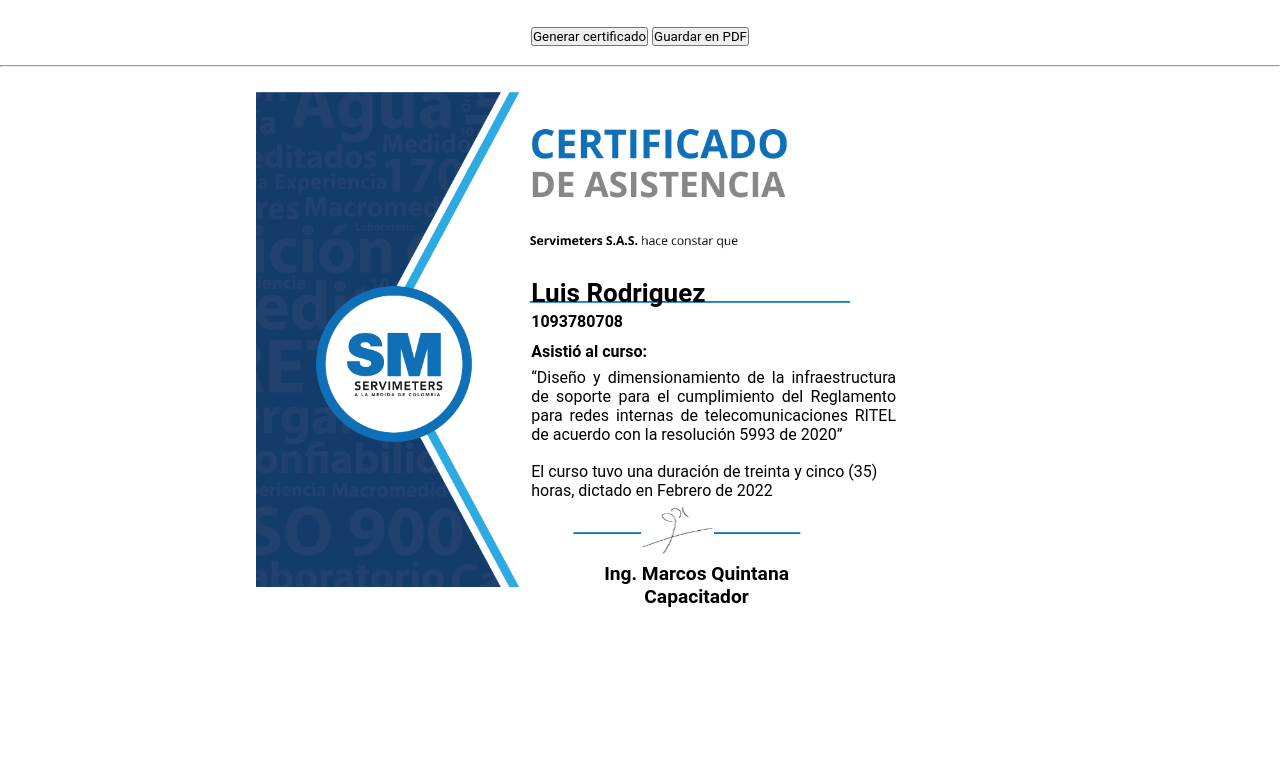
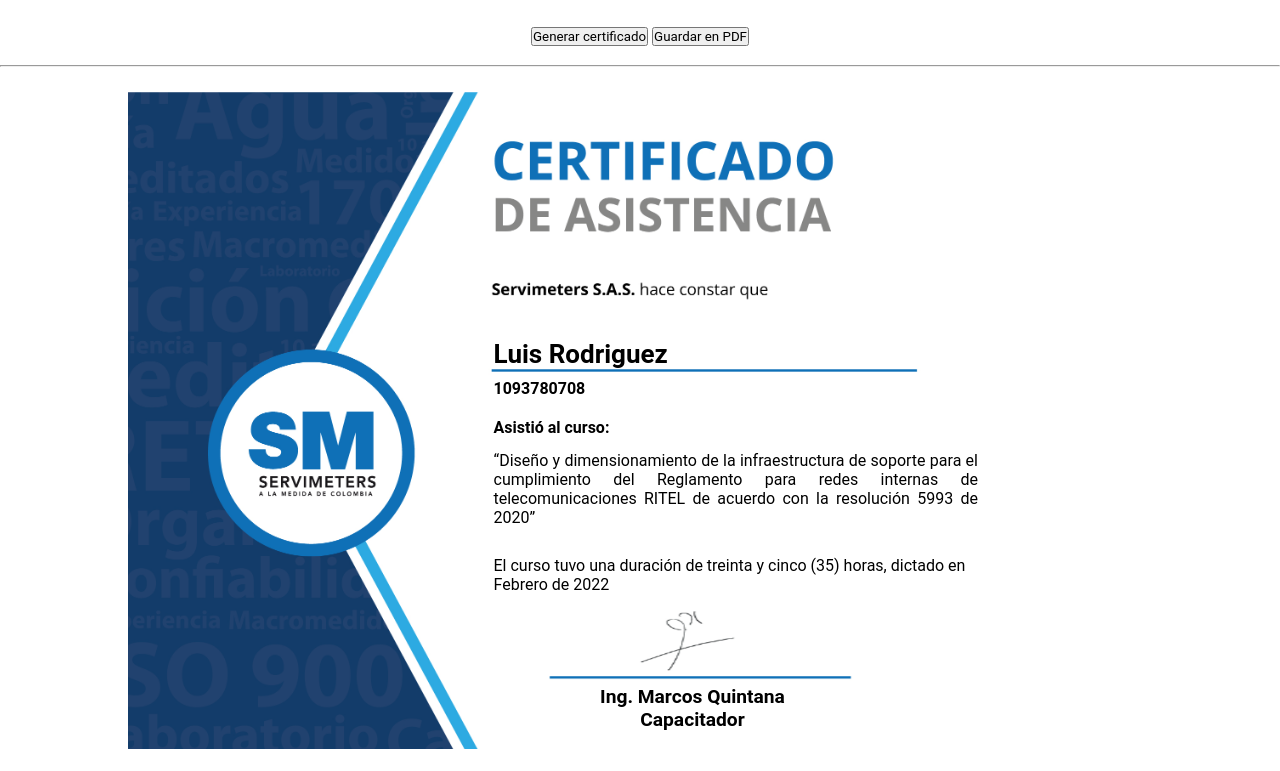
Before and after one commit to LuisF-1995/GenerarCertificadosEnPDF, a plain HTML site: page pagina.HTML in a window 1280 px wide. Both pictures are taken after a click on the button "Generar certificado". Shown: the top 771 px of the page. Drawn offline with Linux system fonts and the light colour scheme.

Commit message:
dejando fijas las medidas del certificado para evitar distorsiones

```diff
--- a/estilo.css
+++ b/estilo.css
@@ -12,14 +12,15 @@
 
 .certificado{
     display:flex;
-    width: 50%;
+    width: 850px;
     margin-top: 2%;
-    margin-left: 20%;
+    margin-left: 10%;
 }
 
 .certificado img{
     width: 100%;
     height: 100%;
+    z-index: 0;
 }
 
 .datos{
@@ -68,7 +69,7 @@
     width: 100%;
     height: 40%;
     position: relative;
-    top: 6%;
+    top: 8%;
     left: 30%;
 }
 .capacitador img{
@@ -77,8 +78,8 @@
 
 #nombreCapacitador{
     position: relative;
-    left: -10%;
-    margin-top: 1%;
+    left: -8%;
+    margin-top: 2%;
     font-weight: bolder;
     font-size: 1.2rem;
     text-align: center;
--- a/script.js
+++ b/script.js
@@ -67,12 +67,12 @@ function generacionCertificado() {
                           </div>
                           </section>`;
 
-    cajaFila.innerHTML = templateCaja;
+    cajaFila.innerHTML += templateCaja;
   }
 
-  // datosPersona.forEach(persona => crearCaja(persona.nombreEstudiante, persona.documento, persona.descripcionCurso, persona.duracionCurso, persona.firmaCapacitador, persona.nombreCapacitador));
+  datosPersona.forEach(persona => crearCaja(persona.nombreEstudiante, persona.documento, persona.descripcionCurso, persona.duracionCurso, persona.firmaCapacitador, persona.nombreCapacitador));
 
-  crearCaja(datosPersona[0].nombreEstudiante, datosPersona[0].documento, datosPersona[0].descripcionCurso, datosPersona[0].duracionCurso, datosPersona[0].firmaCapacitador, datosPersona[0].nombreCapacitador);
+  //crearCaja(datosPersona[0].nombreEstudiante, datosPersona[0].documento, datosPersona[0].descripcionCurso, datosPersona[0].duracionCurso, datosPersona[0].firmaCapacitador, datosPersona[0].nombreCapacitador);
 
 }
 
```
